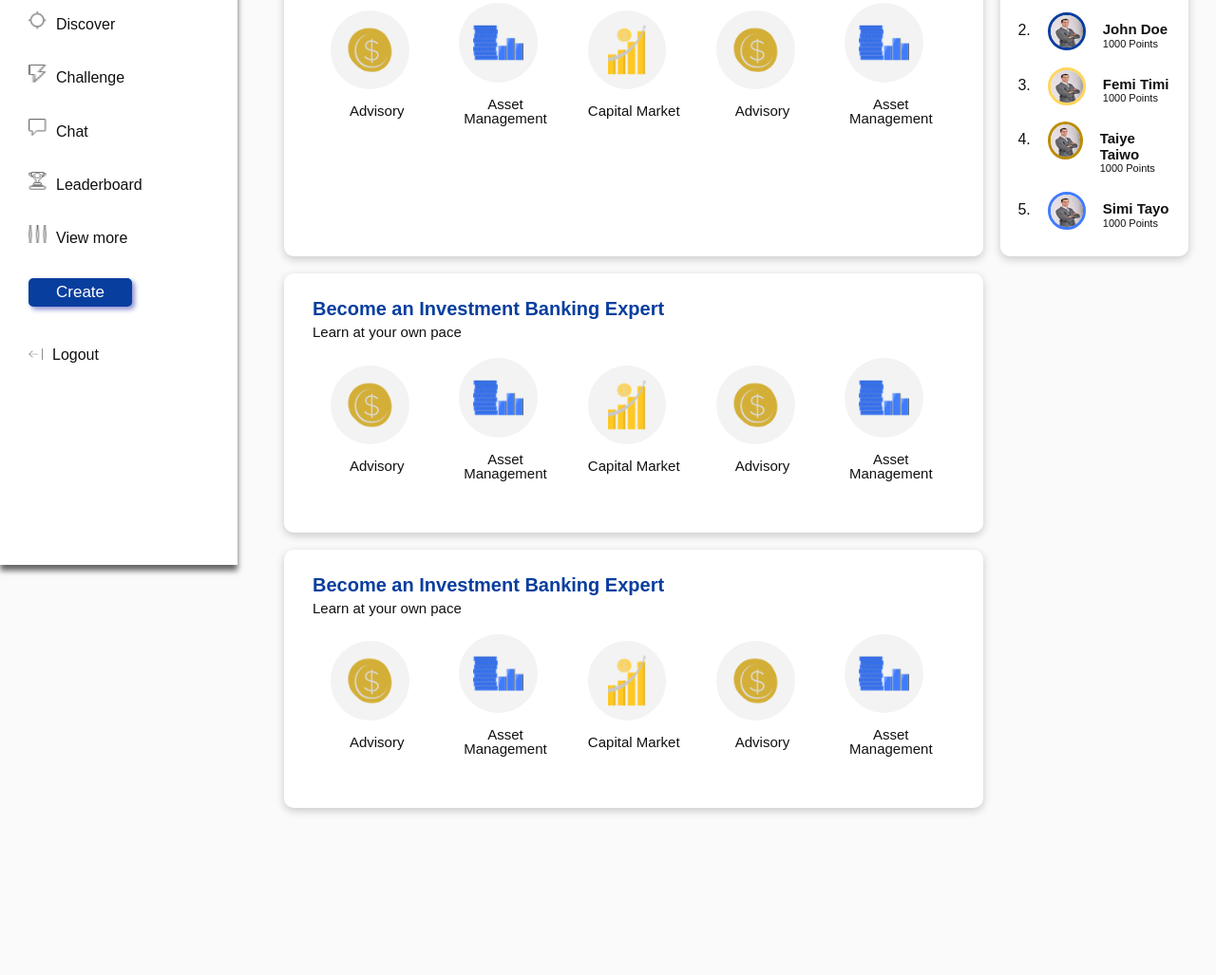
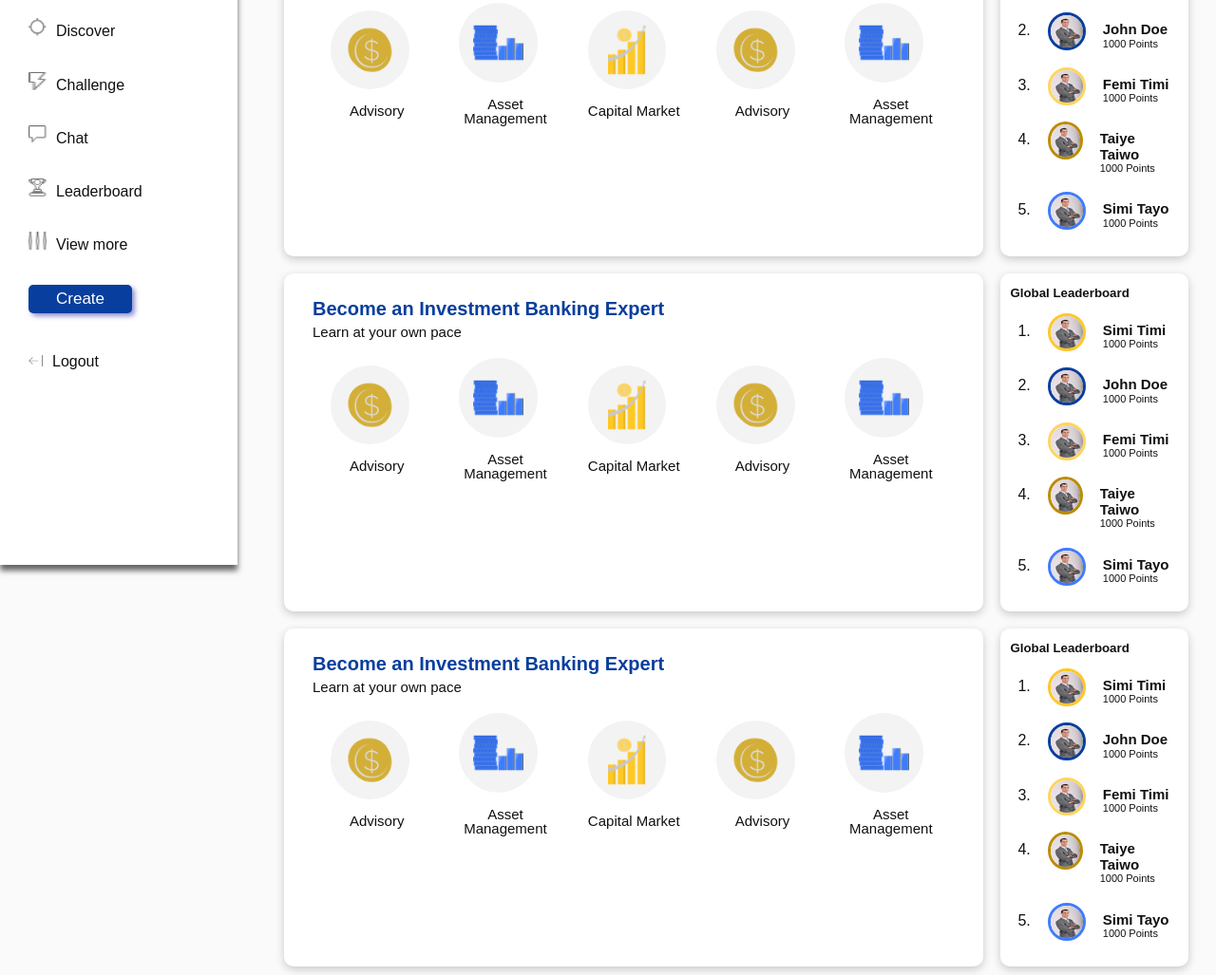
Before and after one commit to temiye18/factorychinchin, a plain HTML site: page index.html in a window 1280 px wide. Shown: the part 205-1232 px from the top of the page at 95% size. Before the commit the page ends 1075 px from the top, so only its background shows below. Drawn offline with Linux system fonts and the light colour scheme.

Commit message:
adjusted the styling

```diff
--- a/index.html
+++ b/index.html
@@ -216,6 +216,62 @@
         </div>
         <!--=========ENDS HERE===========-->
 
+        <!--=======TESTING================-->
+        <!--=========OURS USERS=========-->
+        <div class="grid-card">
+          <div class="leader">
+            <h5>Global Leaderboard</h5>
+            <div class="user-1">
+              <p class="numbering">1.</p>
+              <img class="avatar-1" src="../images/avatar.jpg" />
+              <p>
+                <span class="id-user">Simi Timi</span><br /><span class="point"
+                  >1000 Points</span
+                >
+              </p>
+            </div>
+            <div class="user-1">
+              <p class="numbering">2.</p>
+              <img class="avatar-2" src="../images/avatar.jpg" />
+              <p>
+                <span class="id-user">John Doe</span><br /><span class="point"
+                  >1000 Points</span
+                >
+              </p>
+            </div>
+            <div class="user-1">
+              <p class="numbering">3.</p>
+              <img class="avatar-3" src="../images/avatar.jpg" />
+              <p>
+                <span class="id-user">Femi Timi</span><br /><span class="point"
+                  >1000 Points</span
+                >
+              </p>
+            </div>
+            <div class="user-1">
+              <p class="numbering">4.</p>
+              <img class="avatar-4" src="../images/avatar.jpg" />
+              <p>
+                <span class="id-user">Taiye Taiwo</span><br /><span
+                  class="point"
+                  >1000 Points</span
+                >
+              </p>
+            </div>
+            <div class="user-1">
+              <p class="numbering">5.</p>
+              <img class="avatar-5" src="../images/avatar.jpg" />
+              <p>
+                <span class="id-user">Simi Tayo</span><br /><span class="point"
+                  >1000 Points</span
+                >
+              </p>
+            </div>
+          </div>
+        </div>
+        <!--======ENDS HERE=======-->
+        <!--======================== TESTING ENDS============-->
+
         <!--=========INVESTMENT BANKING==========-->
         <div class="grid-card">
           <div class="banking">
@@ -256,6 +312,62 @@
           </div>
         </div>
         <!--=========ENDS HERE===========-->
+
+        <!--=======TESTING================-->
+        <!--=========OURS USERS=========-->
+        <div class="grid-card">
+          <div class="leader">
+            <h5>Global Leaderboard</h5>
+            <div class="user-1">
+              <p class="numbering">1.</p>
+              <img class="avatar-1" src="../images/avatar.jpg" />
+              <p>
+                <span class="id-user">Simi Timi</span><br /><span class="point"
+                  >1000 Points</span
+                >
+              </p>
+            </div>
+            <div class="user-1">
+              <p class="numbering">2.</p>
+              <img class="avatar-2" src="../images/avatar.jpg" />
+              <p>
+                <span class="id-user">John Doe</span><br /><span class="point"
+                  >1000 Points</span
+                >
+              </p>
+            </div>
+            <div class="user-1">
+              <p class="numbering">3.</p>
+              <img class="avatar-3" src="../images/avatar.jpg" />
+              <p>
+                <span class="id-user">Femi Timi</span><br /><span class="point"
+                  >1000 Points</span
+                >
+              </p>
+            </div>
+            <div class="user-1">
+              <p class="numbering">4.</p>
+              <img class="avatar-4" src="../images/avatar.jpg" />
+              <p>
+                <span class="id-user">Taiye Taiwo</span><br /><span
+                  class="point"
+                  >1000 Points</span
+                >
+              </p>
+            </div>
+            <div class="user-1">
+              <p class="numbering">5.</p>
+              <img class="avatar-5" src="../images/avatar.jpg" />
+              <p>
+                <span class="id-user">Simi Tayo</span><br /><span class="point"
+                  >1000 Points</span
+                >
+              </p>
+            </div>
+          </div>
+        </div>
+        <!--======ENDS HERE=======-->
+        <!--======================== TESTING ENDS============-->
       </div>
     </section>
   </body>
--- a/styles/style.css
+++ b/styles/style.css
@@ -59,9 +59,11 @@ img {
   overflow: auto;
 }
 .side-nav h3 {
-  font-size: 27px;
+  width: 60%;
+  border-bottom: 2px solid var(--header-color);
+  font-size: 30px;
   color: var(--header-color);
-  text-decoration: underline;
+  transition: all 0.8s ease-in;
 }
 
 .side-nav ul {
@@ -160,7 +162,6 @@ img {
 
 .search .user {
   display: flex;
-  padding-top: 8px;
 }
 
 .search .user img {
@@ -186,7 +187,7 @@ img {
 }
 .invest-1 .grid > *:nth-child(1),
 .invest-1 .grid > *:nth-child(3),
-.invest-1 .grid > *:nth-child(4) {
+.invest-1 .grid > *:nth-child(5) {
   grid-column: 1 / span 2;
 }
 .invest-1 .banking {
```
